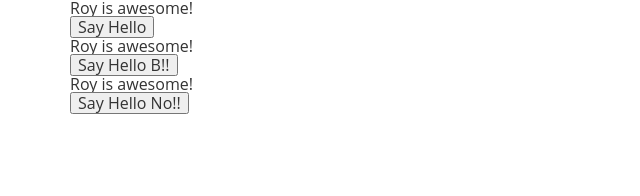
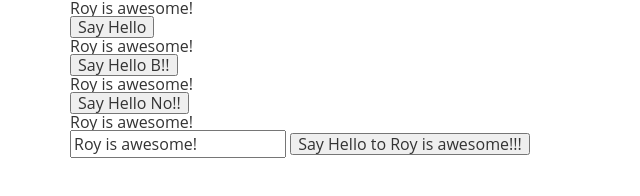
Before and after one commit to royriojas/angular-experiments, a website: page index.html in a window 1280 px wide. Shown: the whole page, without its empty margins (0-640 px from the left). Drawn offline with nearby package versions, Linux system fonts and the light colour scheme.

Commit message:
Adding ng-model

```diff
--- a/index.html
+++ b/index.html
@@ -24,6 +24,12 @@
     <button ng-click="sayHello()">Say Hello No!!</button>
   </div>
 
+  <div class="container" ng-controller="HomeController2">
+    <h2>{{ name }}</h2>
+    <input type="text" ng-model="name" placeholder="Enter your name">
+    <button ng-click="sayHello()">Say Hello to {{ name }}!!</button>
+  </div>
+
   <script src="node_modules/jquery/dist/jquery.min.js"></script>
   <script src="vendor/angular/angular.min.js"></script>
   <script src="vendor/angular/angular-ui-router.min.js"></script>
```
